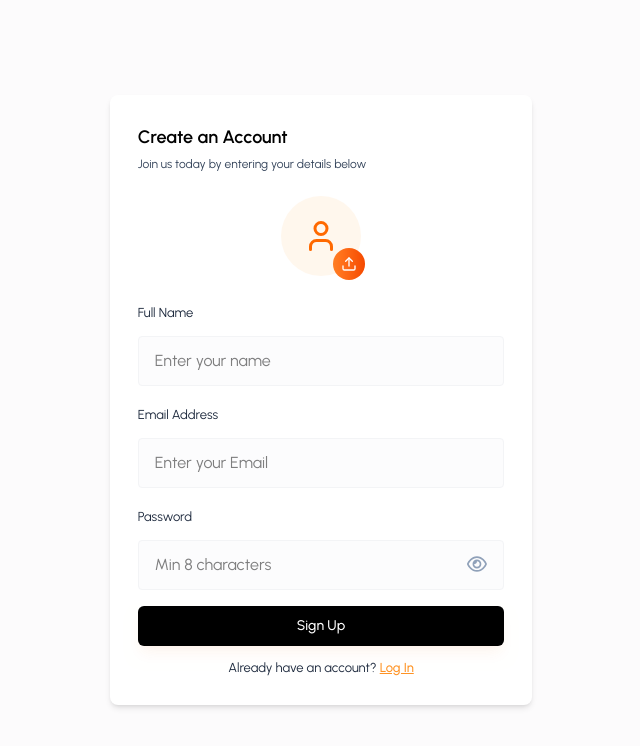
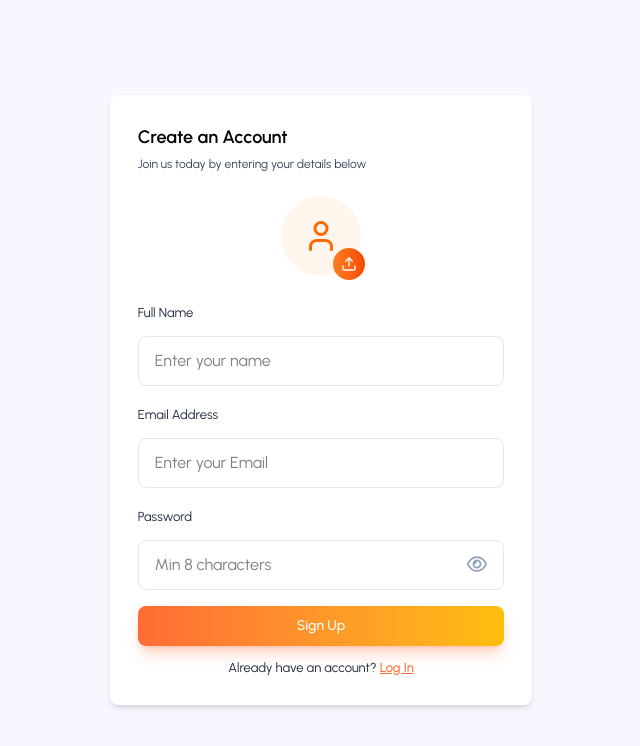
Before and after one commit to Fazal0567/InterView-Prep, a React (Vite) app in the folder frontend/: page /signup in a window 1280 px wide. Shown: the top 746 px of the page, without its empty margins (319-959 px from the left). Built offline with nearby package versions, Linux system fonts and the light colour scheme; a web font is replaced by a local one.

Commit message:
Update index.css

```diff
--- a/frontend/src/index.css
+++ b/frontend/src/index.css
@@ -6,28 +6,35 @@
 }
 
 @theme{
-  --font-display:"Urbanist",sans-serif;
+  --font-display: "Urbanist", sans-serif;
   --breakpoint-3xl: 1920px;
-  --color-primary: #FF9324;
+  --color-primary: #FF6B35;  /* Changed to a more vibrant orange */
+  --color-secondary: #4ECDC4; /* Added a fresh teal */
+  --color-accent: #FFBE0B;    /* Added a bright yellow */
+  --color-dark: #1A1A2E;      /* Added a deep navy */
+  --color-light: #F8F7FF;     /* Added a soft lavender white */
 }
+
 @layer base {
   html {
-  font-family: var(--font-display) ;
+    font-family: var(--font-display);
   }
-body{
-  background-color:#fcfbfc;
+  body {
+    background-color: var(--color-light);
     overflow-x: hidden;
+    color: var(--color-dark);
   }
 }
+
 .custom-scrollbar::-webkit-scrollbar{
-  width: 4px;
+  width: 6px; /* Slightly thicker for better visibility */
 }
 .custom-scrollbar::-webkit-scrollbar-thumb{
-  background-color: rgba( 100,100,100, 0.4);
+  background: linear-gradient(to bottom, var(--color-primary), var(--color-accent));
   border-radius: 10px;
 }
 .custom-scrollbar::-webkit-scrollbar-track{
-    background: transparent;
+  background: rgba(0,0,0,0.05);
 }
 
 @layer utilities{
@@ -41,7 +48,12 @@ body{
   }
 
   .animate-text-shine{
+    background: linear-gradient(90deg, var(--color-primary), var(--color-accent), var(--color-secondary), var(--color-primary));
+    background-size: 300% 300%;
     animation: text-shine 3s ease-in-out infinite alternate;
+    -webkit-background-clip: text;
+    background-clip: text;
+    color: transparent;
   }
 
   @keyframes blob1{
@@ -55,28 +67,65 @@ body{
       transform: translate(-20px, 20px) scale(0.9);
     }
   }
+
+  @keyframes blob2{
+    0%, 100%{
+      transform: translate(0px, 0px) scale(1);
+    }
+    33%{
+      transform: translate(20px, 40px) scale(1.05);
+    }
+    66%{
+      transform: translate(-30px, -20px) scale(0.95);
+    }
+  }
+
+  @keyframes blob3{
+    0%, 100%{
+      transform: translate(0px, 0px) scale(1);
+    }
+    33%{
+      transform: translate(-40px, 30px) scale(1.07);
+    }
+    66%{
+      transform: translate(10px, -30px) scale(0.93);
+    }
+  }
+
   .animate-blob1{
     animation: blob1 8s ease-in-out infinite;
+    background: radial-gradient(circle, var(--color-primary) 0%, rgba(255,107,53,0.3) 70%);
   }
 
   .animate-blob2{
     animation: blob2 10s ease-in-out infinite;
+    background: radial-gradient(circle, var(--color-secondary) 0%, rgba(78,205,196,0.3) 70%);
   }
 
   .animate-blob3{
     animation: blob3 12s ease-in-out infinite;
+    background: radial-gradient(circle, var(--color-accent) 0%, rgba(255,190,11,0.3) 70%);
   }
-
 }
 
 .input-box{
-    @apply w-full flex justify-between gap-3 text-black bg-gray-50/50 rounded px-4 py-3 mb-4 mt-3 border border-gray-100 outline-none focus-within:border-orange-300
+  @apply w-full flex justify-between gap-3 text-black bg-white rounded-lg px-4 py-3 mb-4 mt-3 border border-gray-200 outline-none focus-within:border-primary focus-within:ring-2 focus-within:ring-primary/30 transition-all;
 }
 
 .btn-primary {
-    @apply w-full flex items-center justify-center gap-3 text-sm font-medium text-white bg-black shadow-lg shadow-orange-600/5 p-[10px] rounded-md my-1 hover:bg-orange-600/15 hover:text-black cursor-pointer;
+  @apply w-full flex items-center justify-center gap-3 text-sm font-medium text-white bg-gradient-to-r from-primary to-accent shadow-lg shadow-primary/30 p-[10px] rounded-lg my-1 hover:shadow-xl hover:shadow-primary/40 hover:brightness-110 transition-all cursor-pointer;
 }
 
 .btn-small {
-    @apply flex items-center justify-center gap-3 bg-linear-to-r from-[#FF9324] to-[#e99a4b] text-sm font-semibold text-white px-7 py-2 rounded-lg hover:bg-black hover:text-white transition-colors cursor-pointer hover:shadow-2xl hover:shadow-orange-300
+  @apply flex items-center justify-center gap-3 bg-gradient-to-r from-primary to-accent text-sm font-semibold text-white px-7 py-2.5 rounded-lg hover:bg-gradient-to-r hover:from-dark hover:to-dark transition-all cursor-pointer hover:shadow-xl hover:shadow-primary/30 transform hover:-translate-y-0.5;
 }
+
+/* Additional attractive elements */
+.glass-effect {
+  @apply backdrop-blur-md bg-white/30 border border-white/20 shadow-lg;
+}
+
+.rainbow-border {
+  border: 4px solid transparent;
+  border-image: linear-gradient(45deg, var(--color-primary), var(--color-secondary), var(--color-accent), var(--color-primary)) 1;
+  }
```
Lines whose indentation alone changed are shown as unchanged.
